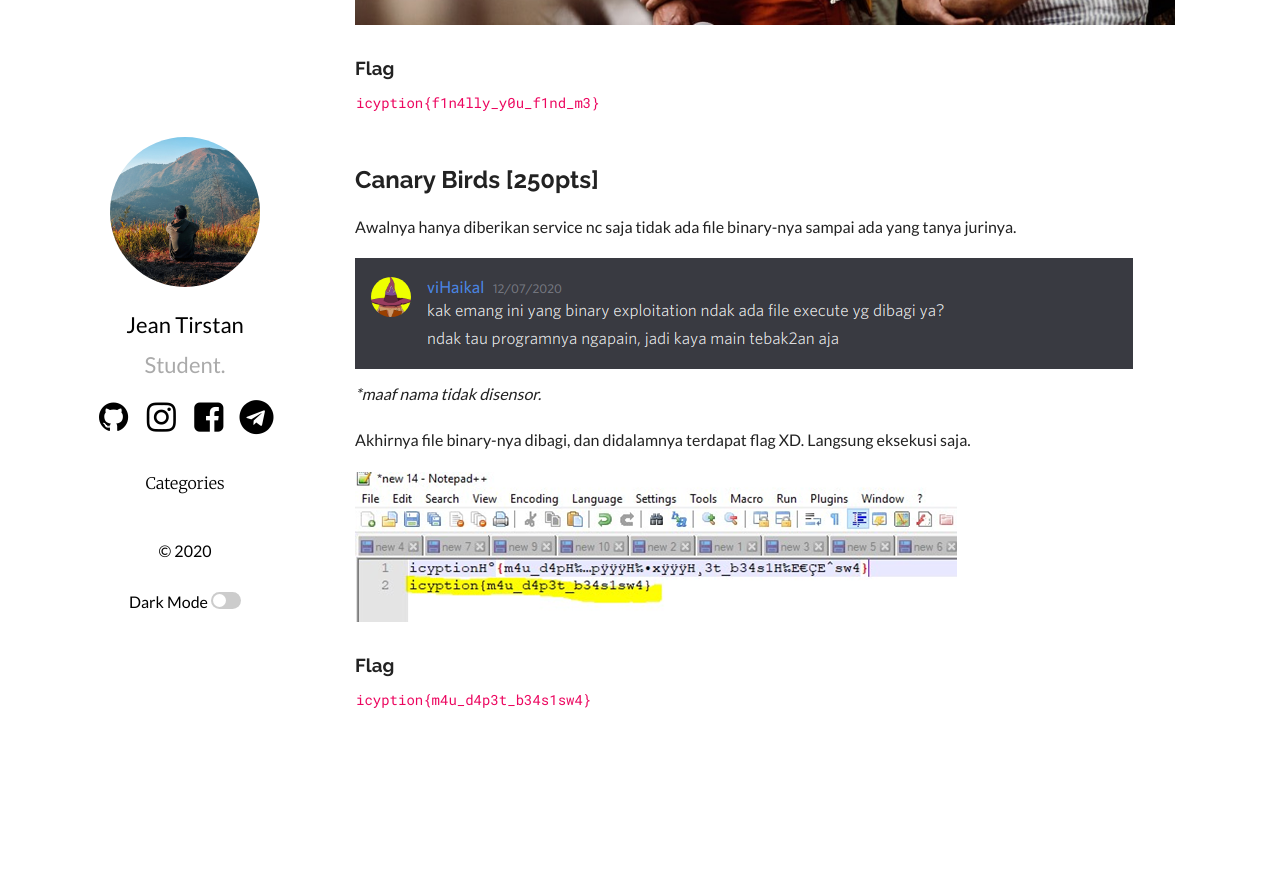
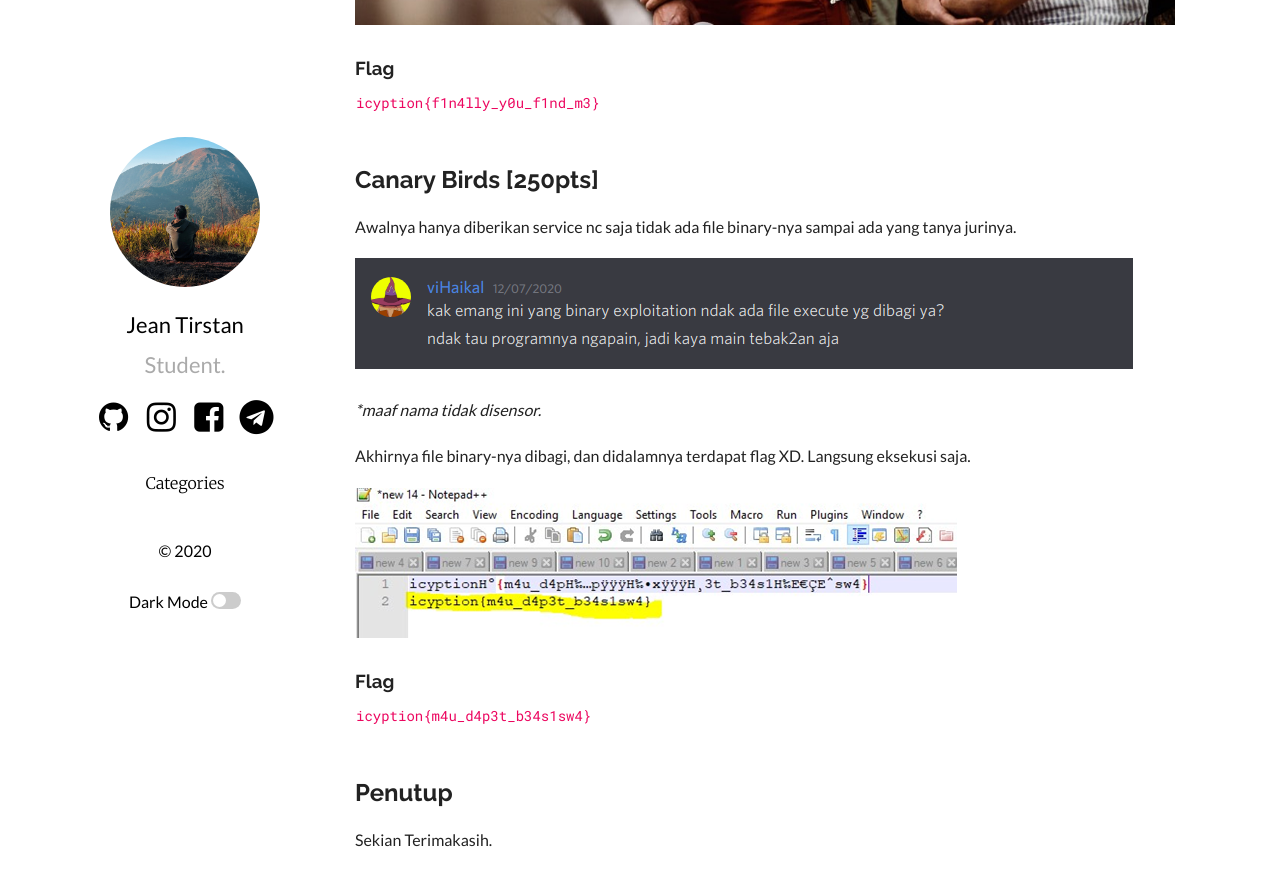
Before and after one commit to jeantirstan/jeantirstan.github.io, a Jekyll site: the page built from _posts/2020-08-6-writeup-final-icyption-2020.md, in a window 1280 px wide and 900 px high, scrolled down 2585 px. Shown: the top 886 px of the window. Built offline with Jekyll 4.4.1, drawn with Linux system fonts in a browser that asks for light colours; comment, search, counter and statistics services are not loaded; before the commit the page ends 3375 px from its top, so only the background shows below that.

Commit message:
Update 2020-08-6-writeup-final-icyption-2020.md

```diff
--- a/_posts/2020-08-6-writeup-final-icyption-2020.md
+++ b/_posts/2020-08-6-writeup-final-icyption-2020.md
@@ -59,6 +59,7 @@ Disini untuk mensolvedkan soal ini saya memakai tool online yaitu autopsy,dan sa
 Awalnya hanya diberikan service nc saja tidak ada file binary-nya sampai ada yang tanya jurinya.
 
 ![DISCORD](https://jeantirstan.github.io/assets/images/9.png)
+
 **maaf nama tidak disensor.*
 
 Akhirnya file binary-nya dibagi, dan didalamnya terdapat flag XD.
@@ -70,3 +71,7 @@ Langsung eksekusi saja.
 
 `icyption{m4u_d4p3t_b34s1sw4}`\
 <br />
+
+## Penutup
+
+Sekian Terimakasih.
```
